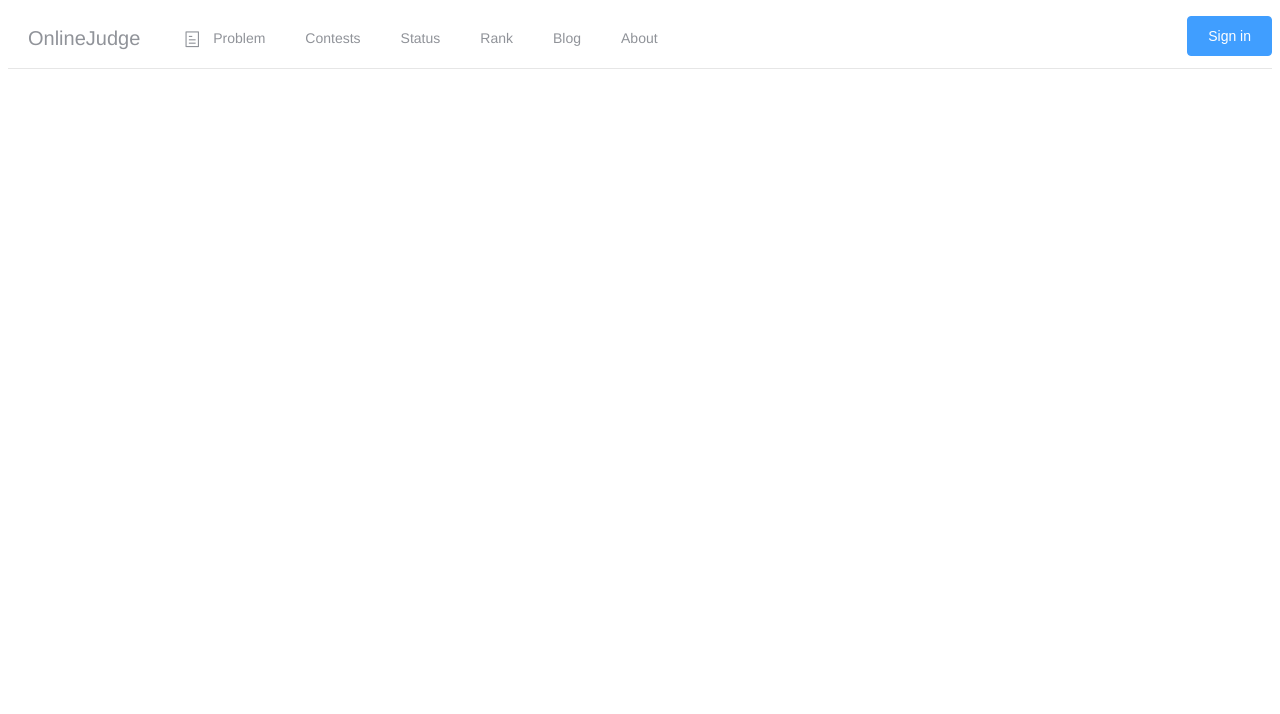
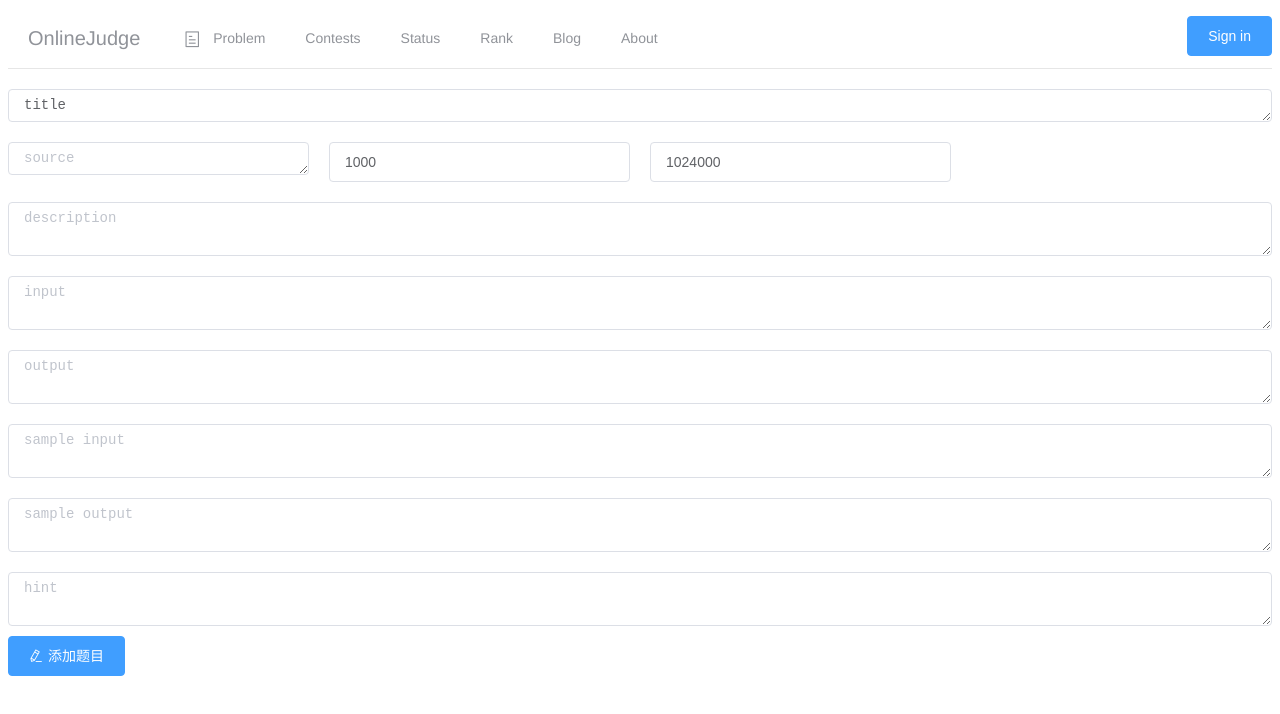
Before and after one commit to SergeyCao/onlineJudgeFront, a Vue app: page /addproblem in a window 1280 px wide. Shown: the top 714 px of the page. Built offline with nearby package versions, Linux system fonts and the light colour scheme; no server answers.

Commit message:
addProblem module

```diff
--- a/src/components/admin/AddProblem.vue
+++ b/src/components/admin/AddProblem.vue
@@ -1,11 +1,122 @@
 <template>
+  <div>
+    <div style="margin: 20px 0;"></div>
+    <el-input
+      type="textarea"
+      :autosize="{ minRows: 1, maxRows: 2}"
+      placeholder="title"
+      v-model="data.title">
+    </el-input>
+    <div style="margin: 20px 0;"></div>
+    <el-row :gutter="20">
+      <el-col :span="6">
+        <el-input
+          type="textarea"
+          :autosize="{ minRows: 1, maxRows: 1}"
+          placeholder="source"
+          v-model="data.source">
+        </el-input>
+      </el-col>
+      <el-col :span="6">
+        <el-input
+          type="number"
+          :autosize="{ minRows: 1, maxRows: 1}"
+          placeholder="time limit (ms)"
+          v-model="data.timeLimit">
+        </el-input>
+      </el-col>
+      <el-col :span="6">
+        <el-input
+          type="number"
+          :autosize="{ minRows: 1, maxRows: 1}"
+          placeholder="memory limit"
+          v-model="data.memLimit">
+        </el-input>
+      </el-col>
+    </el-row>
 
+    <div style="margin: 20px 0;"></div>
+    <el-input
+      type="textarea"
+      :autosize="{ minRows: 2, maxRows: 400}"
+      placeholder="description"
+      v-model="data.description">
+    </el-input>
+    <div style="margin: 20px 0;"></div>
+    <el-input
+      type="textarea"
+      :autosize="{ minRows: 2, maxRows: 400}"
+      placeholder="input"
+      v-model="data.input">
+    </el-input>
+    <div style="margin: 20px 0;"></div>
+    <el-input
+      type="textarea"
+      :autosize="{ minRows: 2, maxRows: 400}"
+      placeholder="output"
+      v-model="data.output">
+    </el-input>
+    <div style="margin: 20px 0;"></div>
+    <el-input
+      type="textarea"
+      :autosize="{ minRows: 2, maxRows: 400}"
+      placeholder="sample input"
+      v-model="data.sampleInput">
+    </el-input>
+    <div style="margin: 20px 0;"></div>
+    <el-input
+      type="textarea"
+      :autosize="{ minRows: 2, maxRows: 400}"
+      placeholder="sample output"
+      v-model="data.sampleOutput">
+    </el-input>
+    <div style="margin: 20px 0;"></div>
+    <el-input
+      type="textarea"
+      :autosize="{ minRows: 2, maxRows: 400}"
+      placeholder="hint"
+      v-model="data.hint">
+    </el-input>
+      <el-button @click="addProblem" type="primary" icon="el-icon-edit" style="margin-top: 10px;margin-bottom: 10px;float: left" >添加题目</el-button>
+  </div>
 </template>
 
 <script>
-    export default {
-        name: "AddProblem"
+import {mapGetters} from 'vuex'
+import api from '../oj/api'
+export default {
+  name: 'AddProblem',
+  data () {
+    return {
+      data: {
+        title: 'title',
+        source: '',
+        timeLimit: 1000,
+        memLimit: 1024000,
+        description: '',
+        input: '',
+        output: '',
+        sampleInput: '',
+        sampleOutput: '',
+        hint: '',
+        author: ''
+      }
     }
+  },
+  methods: {
+    addProblem () {
+      this.data.author = this.user.username
+      api.addProblem(this.data).then(res => {
+        if (res.data.code === 1) {
+          alert('上传成功')
+        }
+      })
+    }
+  },
+  computed: {
+    ...mapGetters(['user'])
+  }
+}
 </script>
 
 <style scoped>
--- a/src/components/oj/api.js
+++ b/src/components/oj/api.js
@@ -5,7 +5,13 @@ import axios from 'axios'
 // 后端往cookie写token 请求默认带token
 var URL_API = '/api/'
 var URL_USER = '/filter_api/'
+var URL_ADMIN = '/admin/'
 export default {
+  addProblem (data) {
+    return ajax(URL_ADMIN + 'add_problem', 'post', {
+      data
+    })
+  },
   getSubmission (id) {
     return ajax(URL_USER + 'code/' + id, 'get')
   },
--- a/src/components/oj/problem/ProblemList.vue
+++ b/src/components/oj/problem/ProblemList.vue
@@ -1,6 +1,6 @@
 <template>
   <div>
-    <router-link :to="{name:'register'}" style="text-decoration: none;color:white">
+    <router-link :to="{name:'AddProblem'}" style="text-decoration: none;color:white">
       <el-button type="primary" icon="el-icon-edit" style="margin-top: 10px;margin-bottom: 10px;float: left" >添加题目</el-button>
     </router-link>
     <el-table
--- a/src/router/index.js
+++ b/src/router/index.js
@@ -43,6 +43,7 @@ export default new Router({
     },
     {
       path: '/addproblem',
+      name: 'AddProblem',
       component: AddProblem,
       props: true
     },
```
